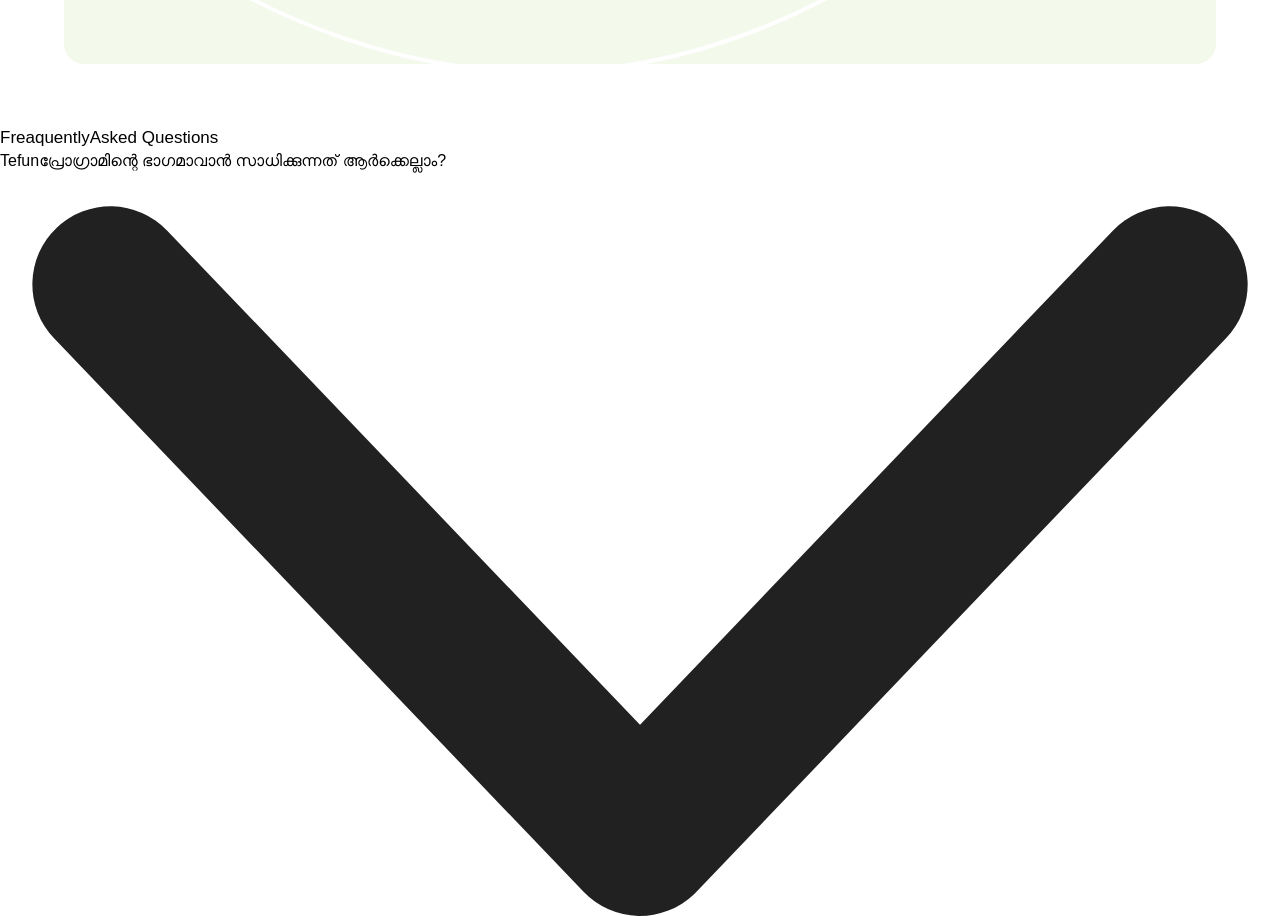
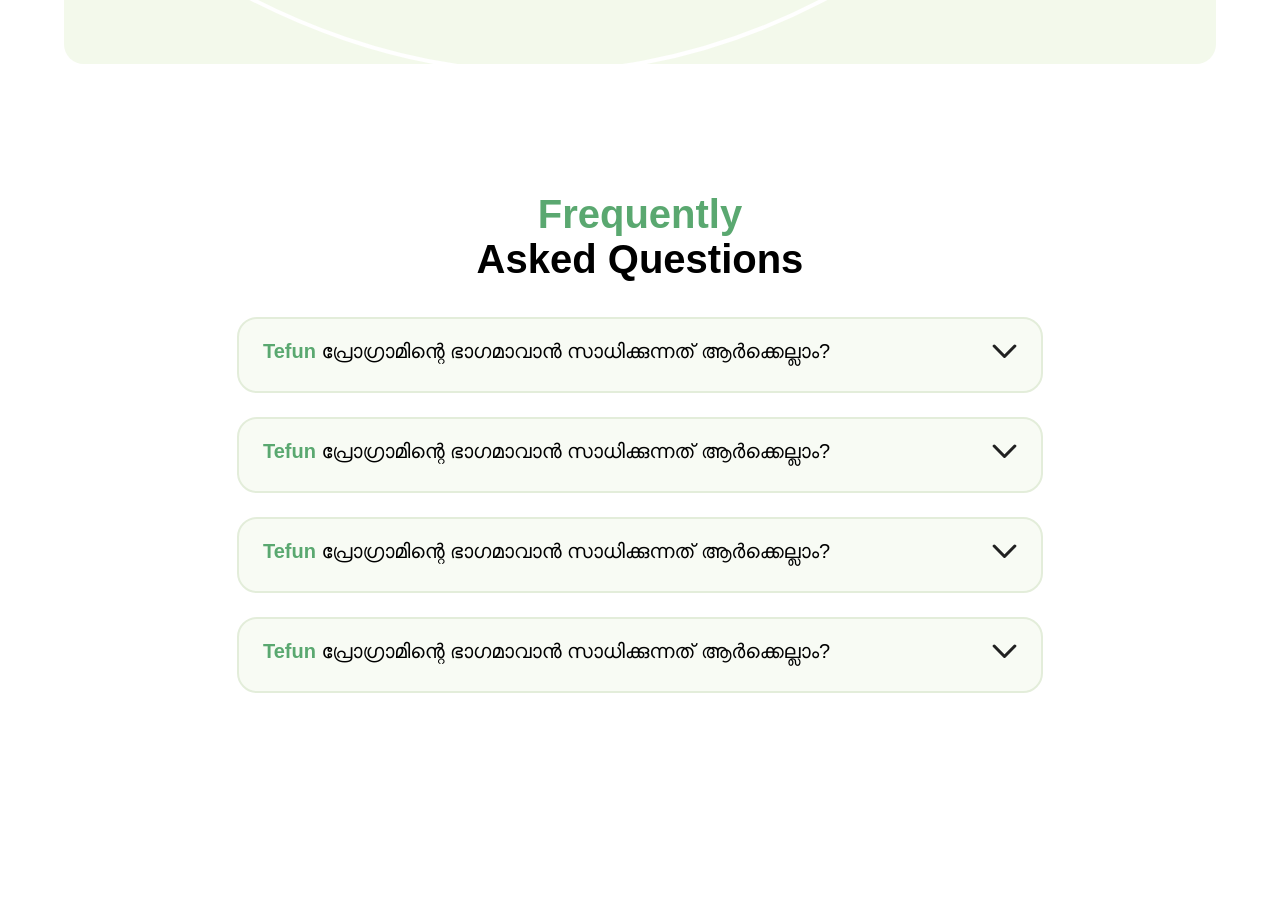
Before and after one commit to swalihmoosa/yiaai, a React (Create React App) app: page / in a window 1280 px wide. Shown: the part 7400-8316 px from the top of the page. After the commit the page ends 8157 px from the top, so only its background shows below. Built offline with nearby package versions, Linux system fonts and the light colour scheme.

Commit message:
Faq | ongoing

```diff
--- a/src/components/screens/landing/Faq.jsx
+++ b/src/components/screens/landing/Faq.jsx
@@ -1,34 +1,80 @@
-import React from 'react'
+import React, { useState } from 'react'
 import styled from 'styled-components'
 
 import dropImage from '../../assets/images/landing/down-arrow.svg'
 
 
 export default function Faq() {
+    const[click,setClick] = useState(false)
+
     return (
         <FaqSection>
             <Wrapper>
                 <Head>
                     <Bold>
-                        Freaquently
-                    </Bold>
+                        Frequently
+                    </Bold><br />
                     Asked Questions
                 </Head>
                 <Ul>
+                    <Li onClick={ ()=> { setClick(click=> !click) } } className={click ? 'active' : '' } >
+                        <Question>
+                            <P>
+                                <Brand>
+                                Tefun
+                                </Brand> പ്രോഗ്രാമിന്റെ ഭാഗമാവാൻ സാധിക്കുന്നത് ആർക്കെല്ലാം?
+                            </P>
+                            <Drop className={click ? 'active' : ''}  >
+                                <img src={dropImage} alt='Drop-Down' />
+                            </Drop>
+                        </Question>
+                        <Answer className={click ? 'active' : ''} >
+                        LP, UP, HS, HSE, VHSE  സ്കൂൾ വിദ്യാർത്ഥികൾക്ക് Tefun പ്രോഗ്രാമിന്റെ ഭാഗമാകാവുന്നതാണ്.
+                        </Answer>
+                    </Li>
                     <Li>
                         <Question>
                             <P>
                                 <Brand>
                                 Tefun
-                                </Brand>
-                                 പ്രോഗ്രാമിന്റെ ഭാഗമാവാൻ സാധിക്കുന്നത് ആർക്കെല്ലാം?
+                                </Brand> പ്രോഗ്രാമിന്റെ ഭാഗമാവാൻ സാധിക്കുന്നത് ആർക്കെല്ലാം?
                             </P>
                             <Drop>
                                 <img src={dropImage} alt='Drop-Down' />
                             </Drop>
                         </Question>
                         <Answer>
-
+                        LP, UP, HS, HSE, VHSE  സ്കൂൾ വിദ്യാർത്ഥികൾക്ക് Tefun പ്രോഗ്രാമിന്റെ ഭാഗമാകാവുന്നതാണ്.
+                        </Answer>
+                    </Li>
+                    <Li>
+                        <Question>
+                            <P>
+                                <Brand>
+                                Tefun
+                                </Brand> പ്രോഗ്രാമിന്റെ ഭാഗമാവാൻ സാധിക്കുന്നത് ആർക്കെല്ലാം?
+                            </P>
+                            <Drop>
+                                <img src={dropImage} alt='Drop-Down' />
+                            </Drop>
+                        </Question>
+                        <Answer>
+                        LP, UP, HS, HSE, VHSE  സ്കൂൾ വിദ്യാർത്ഥികൾക്ക് Tefun പ്രോഗ്രാമിന്റെ ഭാഗമാകാവുന്നതാണ്.
+                        </Answer>
+                    </Li>
+                    <Li>
+                        <Question>
+                            <P>
+                                <Brand>
+                                Tefun
+                                </Brand> പ്രോഗ്രാമിന്റെ ഭാഗമാവാൻ സാധിക്കുന്നത് ആർക്കെല്ലാം?
+                            </P>
+                            <Drop>
+                                <img src={dropImage} alt='Drop-Down' />
+                            </Drop>
+                        </Question>
+                        <Answer>
+                        LP, UP, HS, HSE, VHSE  സ്കൂൾ വിദ്യാർത്ഥികൾക്ക് Tefun പ്രോഗ്രാമിന്റെ ഭാഗമാകാവുന്നതാണ്.
                         </Answer>
                     </Li>
                 </Ul>
@@ -36,14 +82,66 @@ export default function Faq() {
         </FaqSection>
     )
 }
-const FaqSection = styled.section``
-const Wrapper = styled.section``
-const Head = styled.h4``
-const Bold = styled.b``
-const Ul = styled.ul``
-const Li = styled.li``
-const Question = styled.p``
-const P = styled.p``
-const Brand = styled.b``
-const Drop = styled.div``
-const Answer = styled.p``
+const FaqSection = styled.section`
+    padding: 5% 0;
+`
+const Wrapper = styled.section`
+    width: 90%;
+    margin: 0 auto;
+`
+const Head = styled.h4`
+    text-align: center;
+    font-size: 40px;
+    font-weight: 700;
+    margin-bottom: 3%;
+`
+const Bold = styled.b`
+    color: #5aa870;
+    font-weight: 700;
+`
+const Ul = styled.ul`
+    width: 70%;
+    margin: 0 auto;
+`
+const Li = styled.li`
+    background: #f8fbf4;
+    border: 2px solid #e3edda;
+    padding: 2% 3%;
+    border-radius: 20px;
+    margin-bottom: 3%;
+    transition: all 0.3s ease 0s;
+    &:last-child{
+        margin-bottom: 0%;
+    }
+    &:hover{
+        cursor: pointer;
+    }
+`
+const Question = styled.div`
+    display: flex;
+    justify-content: space-between;
+    align-items: center;
+    margin-bottom: 1%;
+`
+const P = styled.p`
+    font-size: 20px;
+`
+const Brand = styled.b`
+    color: #5aa870;
+    font-weight: 900;
+`
+const Drop = styled.div`
+    color: #5aa870;
+    transition: all 0.3s ease 0s;
+    &.active{
+        transform: rotate(180deg);
+    }
+`
+const Answer = styled.p`
+    font-size: 20px;
+    display: none;
+    transition: all 0.3s ease 0s;
+    &.active{
+        display: block;
+    }
+`
```
